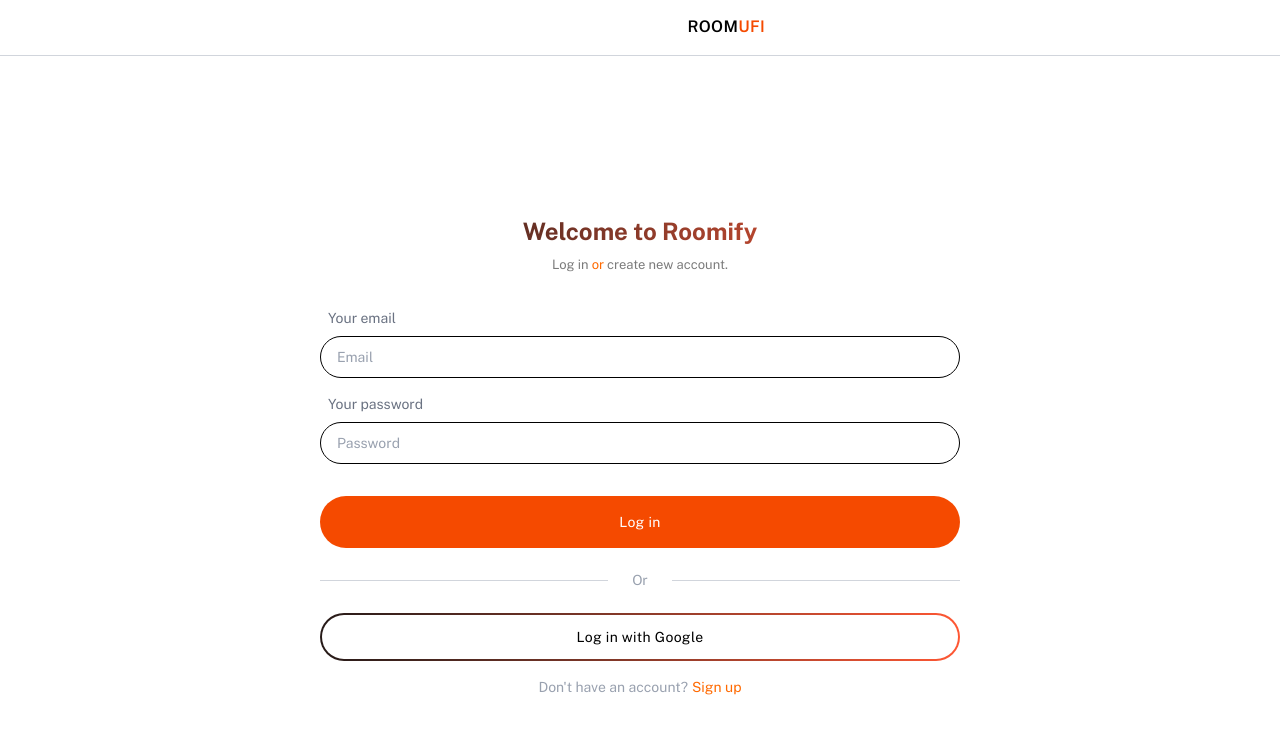
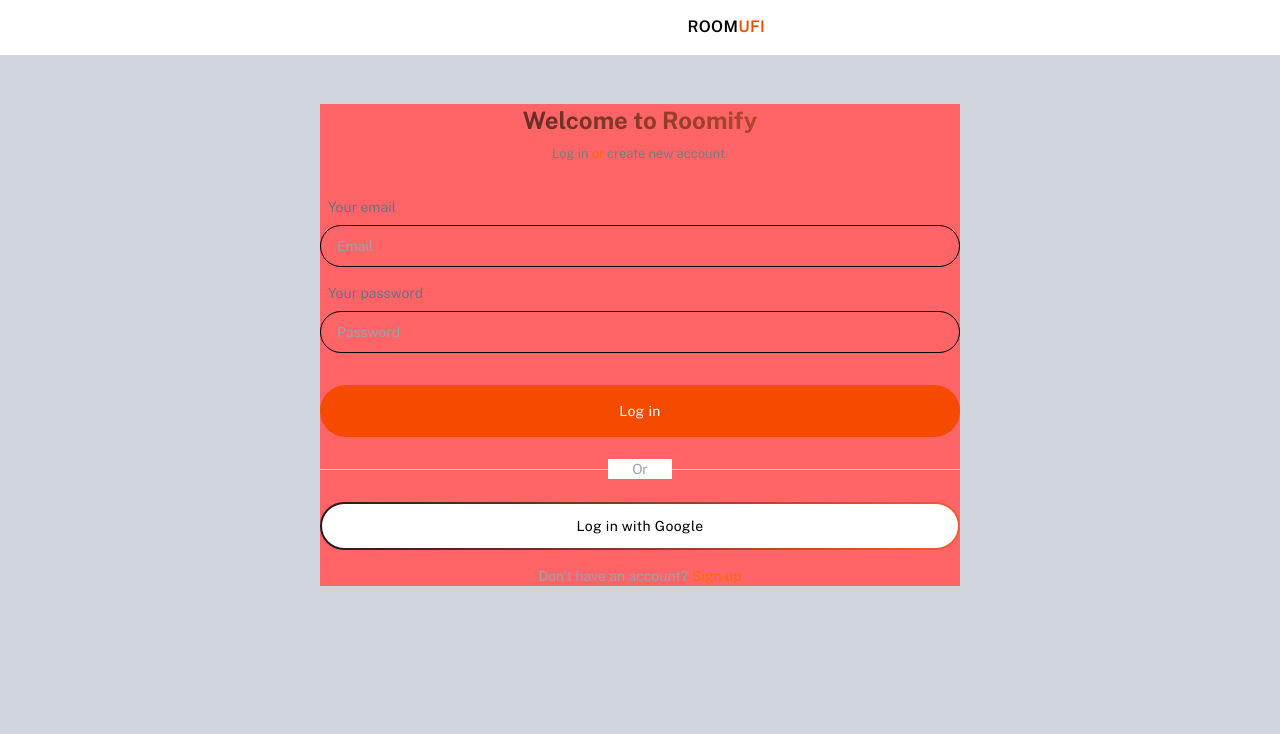
Before and after one commit to Lior-Lavon/Roomify-FE, a React (Vite) app: page /signin in a window 1280 px wide. Shown: the top 734 px of the page. Built offline with nearby package versions, Linux system fonts and the light colour scheme.

Commit message:
styling login page

```diff
--- a/src/pages/SignIn/SignIn.jsx
+++ b/src/pages/SignIn/SignIn.jsx
@@ -55,8 +55,8 @@ const SignIn = () => {
       <div className="w-full h-screen fixed top-0">
         <TopBar showAvatar={false} showLogin={false} />
 
-        <div className="w-full h-full bg-white p-6 flex flex-col items-center justify-center">
-          <div className="w-[90%] max-w-[640px] ">
+        <div className="w-full h-full bg-gray-300 p-6 flex flex-col items-center ">
+          <div className="w-[90%] max-w-[640px] bg-red-400 mt-6">
             <div className="w-full inline-block text-center">
               <h1 className="text-transparent bg-gradient-to-r from-[#261a18] to-[#ff5733] bg-clip-text font-bold text-2xl ">
                 Welcome to Roomify
```
